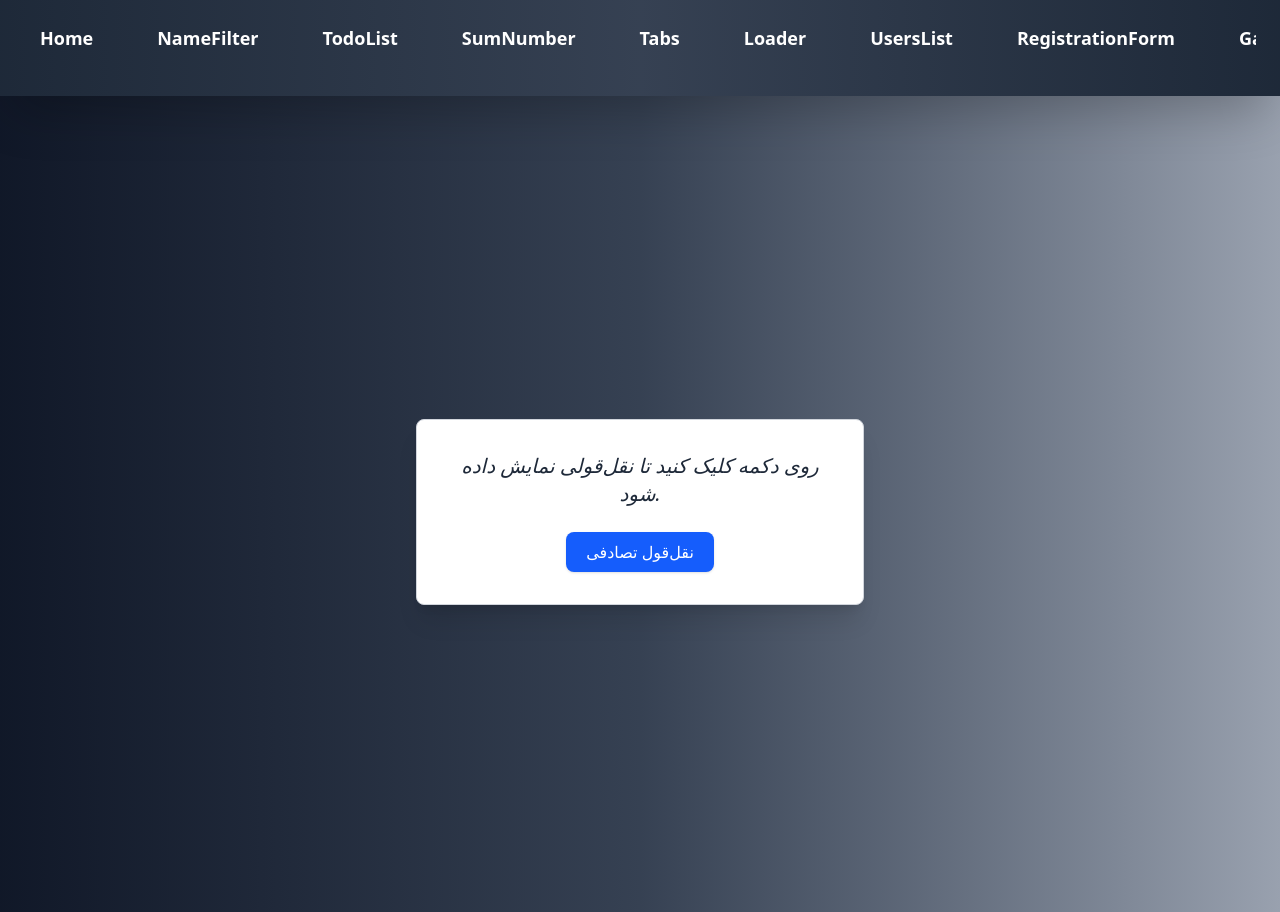
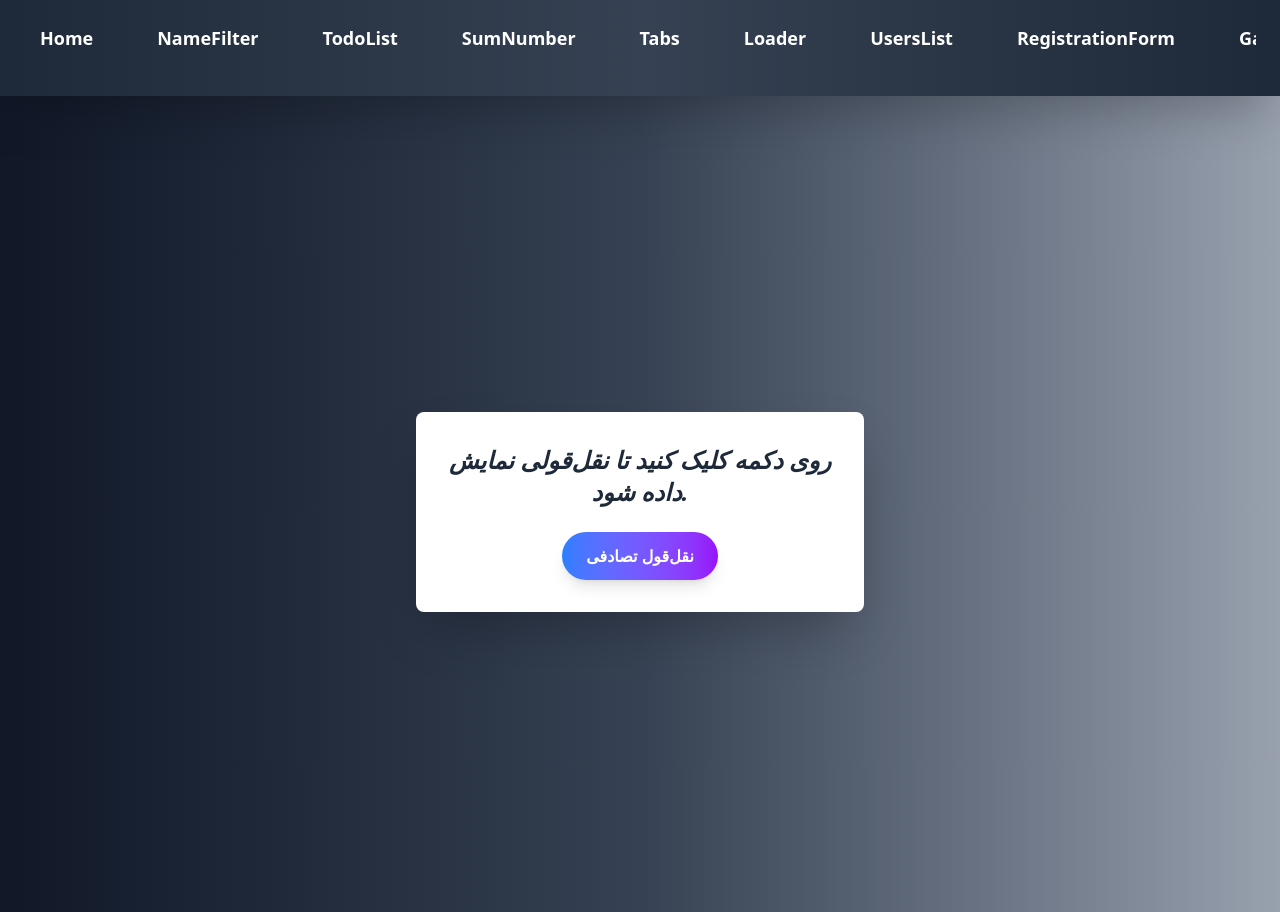
Before and after one commit to hamedmkm/Interview-Prep-Samples, a React (Vite) app: page /RandomQuote in a window 1280 px wide. Built offline with nearby package versions, Linux system fonts and the light colour scheme.

Commit message:
change style

```diff
--- a/src/Pages/RandomQuote/RandomQuote.jsx
+++ b/src/Pages/RandomQuote/RandomQuote.jsx
@@ -1,4 +1,7 @@
+
+
 import React, { useState } from "react";
+import { motion } from "framer-motion";
 
 const RandomQuote = () => {
   const quotes = [
@@ -74,6 +77,7 @@ const RandomQuote = () => {
     "هرگز به خاطر چیزی که نمی‌توانی تغییر دهی، خشمگین نباش.",
    ]
 
+
   const [currentQuote, setCurrentQuote] = useState("");
 
   const generateRandomQuote = () => {
@@ -82,18 +86,31 @@ const RandomQuote = () => {
   };
 
   return (
-    <div className="flex flex-col items-center justify-center min-h-screen  p-6">
-    <div className="bg-white border border-gray-300 shadow-xl rounded-lg p-8 max-w-md text-center">
-      <p className="text-xl font-medium italic text-gray-800 mb-6">{currentQuote || 'روی دکمه کلیک کنید تا نقل‌قولی نمایش داده شود.'}</p>
-      <button
-        onClick={generateRandomQuote}
-        className="bg-blue-600 text-white px-5 py-2 rounded-lg shadow hover:bg-blue-700 active:scale-95 transition-transform duration-200"
+    <div className="flex flex-col items-center justify-center min-h-screen  text-white p-6">
+      <motion.div
+        className="bg-white text-gray-800 rounded-lg shadow-2xl p-8 max-w-md text-center"
+        initial={{ opacity: 0, scale: 0.8 }}
+        animate={{ opacity: 1, scale: 1 }}
+        transition={{ duration: 0.8, ease: "easeInOut" }}
       >
-        نقل‌قول تصادفی
-      </button>
+        <motion.p
+          className="text-2xl font-semibold italic mb-6"
+          initial={{ y: -20, opacity: 0 }}
+          animate={{ y: 0, opacity: 1 }}
+          transition={{ duration: 0.8 }}
+        >
+          {currentQuote || "روی دکمه کلیک کنید تا نقل‌قولی نمایش داده شود."}
+        </motion.p>
+        <motion.button
+          onClick={generateRandomQuote}
+          className="px-6 py-3 rounded-full bg-gradient-to-r from-blue-500 to-purple-600 text-white font-bold shadow-lg hover:shadow-2xl hover:scale-105 active:scale-95 transition-all duration-300"
+          whileHover={{ scale: 1.1 }}
+          whileTap={{ scale: 0.9 }}
+        >
+          نقل‌قول تصادفی
+        </motion.button>
+      </motion.div>
     </div>
-  </div>
-
   );
 };
 
--- a/src/Pages/Weather/Weather.jsx
+++ b/src/Pages/Weather/Weather.jsx
@@ -35,37 +35,49 @@ const Weather = () => {
   };
 
   return (
-    <div className="flex flex-col items-center justify-center min-h-screen text-gray-800 p-4">
-      <h2 className="text-2xl font-bold mb-6 text-white">وضعیت آب‌وهوا</h2>
-      <div className="flex flex-col sm:flex-row items-center gap-4 mb-6">
+    <div className="flex flex-col items-center justify-center min-h-screen  text-white p-4">
+      <h2 className="text-4xl font-extrabold mb-8 animate-fade-in">
+        وضعیت آب‌وهوا
+      </h2>
+      <div className="flex flex-col sm:flex-row items-center gap-4 mb-8">
         <input
           type="text"
           value={city}
           onChange={handleInputChange}
           placeholder="نام شهر را وارد کنید"
-          className="w-64 p-2 border border-gray-300 rounded shadow focus:outline-none focus:ring focus:ring-blue-300"
+          className="w-64 p-3 border border-gray-300 rounded-full shadow focus:outline-none focus:ring focus:ring-purple-400 transition-all duration-300"
         />
         <button
           onClick={handleSearch}
-          className="bg-blue-600 text-white px-4 py-2 rounded shadow hover:bg-blue-700"
+          className="bg-purple-600 text-white px-6 py-3 rounded-full shadow hover:bg-purple-700 hover:scale-105 active:scale-95 transition-transform duration-200"
         >
           جستجو
         </button>
       </div>
       {error && (
-        <p className="text-red-500 text-sm font-medium mb-4">{error}</p>
+        <p className="text-red-500 text-lg font-medium mb-6 animate-shake">
+          {error}
+        </p>
       )}
       {weatherData && (
-        <div className="bg-white rounded shadow p-4 w-full max-w-md text-center">
-          <h3 className="text-xl font-semibold text-white">
-            {weatherData.name}
-          </h3>
-          <p className="text-lg mt-2">دما: {weatherData.main.temp}°C</p>
-          <p className="text-gray-600 mt-1">
-            وضعیت: {weatherData.weather[0].description}
-          </p>
-        </div>
-      )}
+  <div className="relative  text-black rounded-lg shadow-xl p-8 w-full max-w-md text-center animate-bounce-in">
+    {/* افکت محو شدن و نمایشی */}
+    <div className="absolute top-0 left-0 w-full h-full  bg-opacity-10 rounded-lg backdrop-blur-sm pointer-events-none animate-fade-in"></div>
+    <h3 className="text-3xl font-bold mb-4 drop-shadow-md animate-fade-in-up">
+      {weatherData.name}
+    </h3>
+    <p className="text-2xl font-medium mb-4 drop-shadow-md animate-fade-in-up">
+      دما: {weatherData.main.temp}°C
+    </p>
+    <p className="text-lg font-bold italic drop-shadow-md animate-fade-in-up">
+    {weatherData.weather[0].description} :  وضعیت
+    </p>
+    <div className="flex justify-center mt-6 animate-pulse">
+      <div className="w-8 h-8 rounded-full bg-[#00fd2e] bg-opacity-20 animate-spin-slow"></div>
+    </div>
+  </div>
+)}
+
     </div>
   );
 };
--- a/src/index.css
+++ b/src/index.css
@@ -45,7 +45,7 @@
   width: 100%;
   max-width: 800px;
   padding: 20px;
-  font-family: 'Arial', sans-serif;
+  font-family: "Arial", sans-serif;
   display: flex;
   flex-direction: column;
   justify-content: center;
@@ -54,14 +54,13 @@
   /* تنظیم متن به صورت مرکز برای زیبایی بیشتر */
 }
 
-
 .tabs {
   display: flex;
   border-bottom: 2px solid #ffffff54;
   margin-bottom: 20px;
 
-    justify-content: center;   /* مرکز کردن افقی */
-    align-items: center;       /* مرکز کردن عمودی */
+  justify-content: center; /* مرکز کردن افقی */
+  align-items: center; /* مرکز کردن عمودی */
 
   margin: 0;
 }
@@ -89,7 +88,7 @@
 }
 
 .tab.active::before {
-    content: '';
+  content: "";
   position: absolute;
   bottom: -5px;
   left: 50%;
@@ -126,3 +125,34 @@
     border-radius: 10px;
   }
 }
+@keyframes bounceIn {
+  0% {
+    opacity: 0;
+    transform: scale(0.9);
+  }
+  50% {
+    opacity: 0.5;
+    transform: scale(1.05);
+  }
+  100% {
+    opacity: 1;
+    transform: scale(1);
+  }
+}
+
+@keyframes spin {
+  0% {
+    transform: rotate(0deg);
+  }
+  100% {
+    transform: rotate(360deg);
+  }
+}
+
+.bounce-in {
+  animation: bounceIn 1s ease-out;
+}
+
+.spin-slow {
+  animation: spin 3s linear infinite;
+}
--- /dev/null
+++ b/tailwind.config.js
@@ -0,0 +1,21 @@
+module.exports = {
+  theme: {
+    extend: {
+      animation: {
+        "bounce-in": "bounceIn 1s ease-out",
+        "spin-slow": "spin 3s linear infinite",
+      },
+      keyframes: {
+        bounceIn: {
+          "0%": { opacity: 0, transform: "scale(0.9)" },
+          "50%": { opacity: 0.5, transform: "scale(1.05)" },
+          "100%": { opacity: 1, transform: "scale(1)" },
+        },
+        spin: {
+          "0%": { transform: "rotate(0deg)" },
+          "100%": { transform: "rotate(360deg)" },
+        },
+      },
+    },
+  },
+};
--- a/vite.config.js
+++ b/vite.config.js
@@ -3,5 +3,8 @@ import react from '@vitejs/plugin-react'
 import tailwindcss from '@tailwindcss/vite'
 // https://vite.dev/config/
 export default defineConfig({
-  plugins: [ tailwindcss(),react()],
+  plugins: [ tailwindcss(
+
+  ),react()],
+
 })
```
Lines whose indentation alone changed are shown as unchanged.
